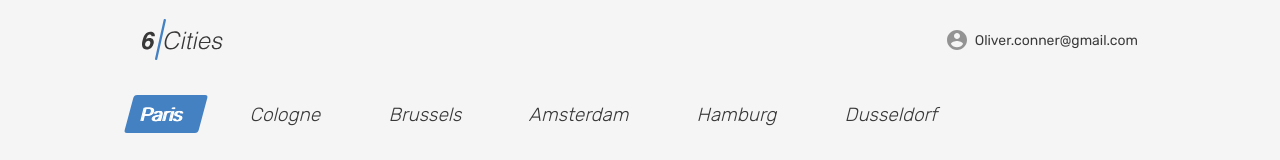
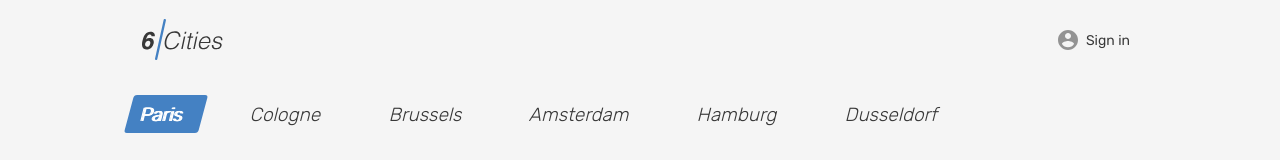
Before and after one commit to dmitmokrov/612415-six-cities-5, a React app: page / in a window 1280 px wide. Shown: the top 160 px of the page. Built offline with nearby package versions, Linux system fonts and the light colour scheme; no server answers.

Commit message:
Добавляет в компонент шапки ссылку на авторизацию

```diff
--- a/src/components/app/app.jsx
+++ b/src/components/app/app.jsx
@@ -9,7 +9,7 @@ import {AppRoute} from '../../const';
 import PrivateRoute from '../private-route/private-route';
 
 const App = (props) => {
-  const {offers, reviews} = props;
+  const {reviews} = props;
   return (
     <BrowserRouter>
       <Switch>
@@ -23,7 +23,7 @@ const App = (props) => {
           render={() => <FavoritesPage/>}
         />
         <Route path={AppRoute.OFFER} exact
-          render={(prop) => <OfferPage {...prop} offers={offers} reviews={reviews}/>}
+          render={(prop) => <OfferPage {...prop} reviews={reviews}/>}
         />
         <Redirect to={AppRoute.HOME}/>
       </Switch>
--- a/src/components/cities-list/cities-list.jsx
+++ b/src/components/cities-list/cities-list.jsx
@@ -4,6 +4,7 @@ import {ActionCreator} from '../../store/action';
 import {connect} from 'react-redux';
 import {cities} from '../../const';
 import CityItem from '../city-item/city-item';
+import {getCity} from '../../store/selectors';
 
 const CitiesList = (props) => {
   const {city, changeCity} = props;
@@ -19,8 +20,8 @@ const CitiesList = (props) => {
   );
 };
 
-const mapStateToProps = ({PROCESS}) => ({
-  city: PROCESS.city
+const mapStateToProps = (state) => ({
+  city: getCity(state)
 });
 
 const mapDispatchToProps = (dispatch) => ({
--- a/src/components/header/header.jsx
+++ b/src/components/header/header.jsx
@@ -1,8 +1,15 @@
 import React from 'react';
+import PropTypes from 'prop-types';
 import {Link} from 'react-router-dom';
 import {AppRoute} from '../../const';
+import {connect} from 'react-redux';
+import {getAuthorizationStatus} from '../../store/selectors';
+import {AuthorizationStatus} from '../../const';
 
-const Header = () => {
+const Header = (props) => {
+  const {authorizationStatus} = props;
+  const isAuth = authorizationStatus === AuthorizationStatus.AUTH;
+
   return (
     <header className="header">
       <div className="container">
@@ -18,7 +25,11 @@ const Header = () => {
                 <a className="header__nav-link header__nav-link--profile" href="#">
                   <div className="header__avatar-wrapper user__avatar-wrapper">
                   </div>
-                  <span className="header__user-name user__name">Oliver.conner@gmail.com</span>
+                  {
+                    isAuth
+                      ? <span className="header__user-name user__name">Oliver.conner@gmail.com</span>
+                      : <span className="header__login">Sign in</span>
+                  }
                 </a>
               </li>
             </ul>
@@ -29,4 +40,13 @@ const Header = () => {
   );
 };
 
-export default Header;
+Header.propTypes = {
+  authorizationStatus: PropTypes.string.isRequired
+};
+
+const mapStateToProps = (state) => ({
+  authorizationStatus: getAuthorizationStatus(state)
+});
+
+export default connect(mapStateToProps)(Header);
+// <span class="header__login">Sign in</span>
--- a/src/components/pages/main-page/main-page.jsx
+++ b/src/components/pages/main-page/main-page.jsx
@@ -1,11 +1,11 @@
 import React from 'react';
 import PropTypes from 'prop-types';
+import Header from '../../header/header';
 import CitiesList from '../../cities-list/cities-list';
 import Map from '../../map/map';
 import NoPlaces from '../../no-places/no-places';
 import Places from '../../places/places';
 import {connect} from 'react-redux';
-// import {getOffersBySortType} from '../../../utils';
 import {getCity, getSortType, getOffersInCityBySortType, getActiveCardId} from '../../../store/selectors';
 
 const MainPage = (props) => {
@@ -13,28 +13,7 @@ const MainPage = (props) => {
 
   return (
     <div className="page page--gray page--main">
-      <header className="header">
-        <div className="container">
-          <div className="header__wrapper">
-            <div className="header__left">
-              <a className="header__logo-link header__logo-link--active">
-                <img className="header__logo" src="img/logo.svg" alt="6 cities logo" width="81" height="41"/>
-              </a>
-            </div>
-            <nav className="header__nav">
-              <ul className="header__nav-list">
-                <li className="header__nav-item user">
-                  <a className="header__nav-link header__nav-link--profile" href="#">
-                    <div className="header__avatar-wrapper user__avatar-wrapper">
-                    </div>
-                    <span className="header__user-name user__name">Oliver.conner@gmail.com</span>
-                  </a>
-                </li>
-              </ul>
-            </nav>
-          </div>
-        </div>
-      </header>
+      <Header/>
 
       <main className={`page__main page__main--index ${!offers.length && `page__main--index-empty`}`}>
         <h1 className="visually-hidden">Cities</h1>
--- a/src/store/reducers/app-data/app-data.js
+++ b/src/store/reducers/app-data/app-data.js
@@ -11,7 +11,7 @@ const appData = (state = initialState, action) => {
       return extend(
           state,
           {
-            offers: action.payload.map((offer) => adaptToClient(offer))
+            offers: action.payload.map(adaptToClient)
           }
       );
   }
--- a/src/store/selectors.js
+++ b/src/store/selectors.js
@@ -5,6 +5,7 @@ export const getCity = (state) => state.PROCESS.city;
 export const getSortType = (state) => state.PROCESS.sortType;
 export const getActiveCardId = (state) => state.PROCESS.activeCardId;
 export const getOffers = (state) => state.DATA.offers;
+export const getAuthorizationStatus = (state) => state.USER.authorizationStatus;
 
 export const getFavoriteOffers = createSelector(
     getOffers,
```
Also changed, not shown: src/index.js (+0 -16 lines).
